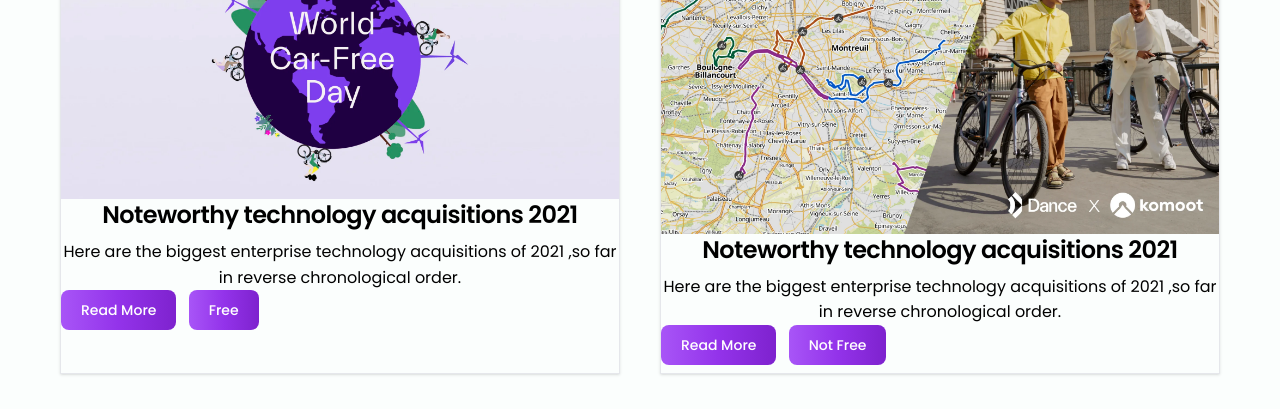
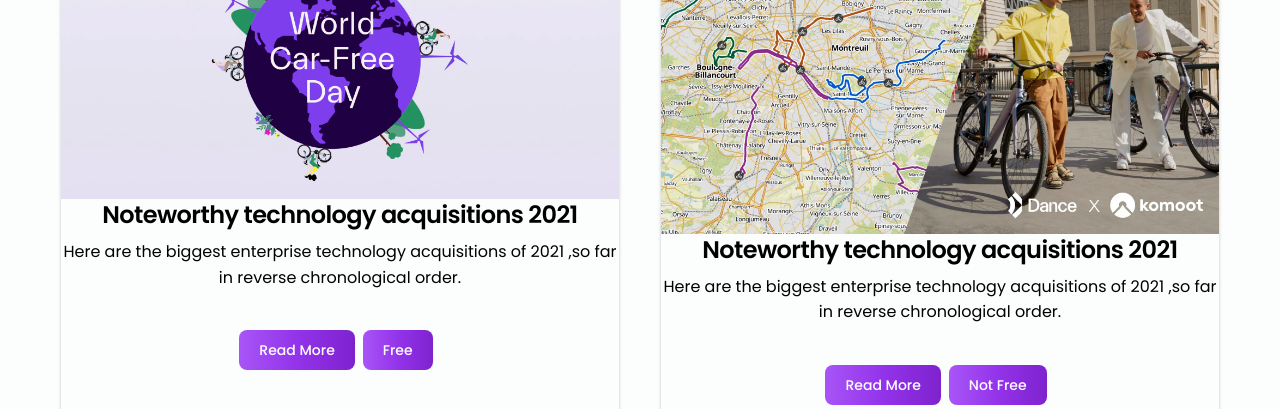
Before and after one commit to TimiMaliki/Maliki_Dance-Blog-2024, a website: page index.html in a window 1280 px wide. Shown: the part 1061-1470 px from the top of the page. Drawn offline with nearby package versions, Linux system fonts and the light colour scheme.

Commit message:
first commit

```diff
--- a/js/main.js
+++ b/js/main.js
@@ -183,7 +183,7 @@ const displayArticle = (AllBlogs) => {
               alt=""
             />
           </a>
-          <div class="lg:p-5">
+          <div class="lg:p-15">
             <a href="#">
               <h5
                 class="mb-2  text-lg lg:text-2xl  text-center font-bold tracking-tight text-slate-300 dark:text-black"
@@ -194,7 +194,7 @@ const displayArticle = (AllBlogs) => {
             <p class="mb-1 text-wrap  text-center text-md font-normal text-gray-700 dark:text-gray-400">
              ${post.text}
             </p>
-
+          <div class=" flex justify-center p-10">
           <button
           type="button"
           class="w-[100px] h-[24px] lg:w-full lg:h-full text-white bg-gradient-to-r from-purple-500 via-purple-600 to-purple-700 hover:bg-gradient-to-br focus:ring-4 focus:outline-none focus:ring-purple-300 dark:focus:ring-purple-800 font-medium rounded-lg text-sm px-5 py-2.5 text-center me-2 mb-2"
@@ -210,12 +210,9 @@ const displayArticle = (AllBlogs) => {
      >
        ${post.paid}
      </button>
-
-
+          </div>
 
           </div>
-
-
         </div>
       </div>
 
```
Also changed, not shown: src/output.css. Lines whose indentation alone changed are shown as unchanged.
